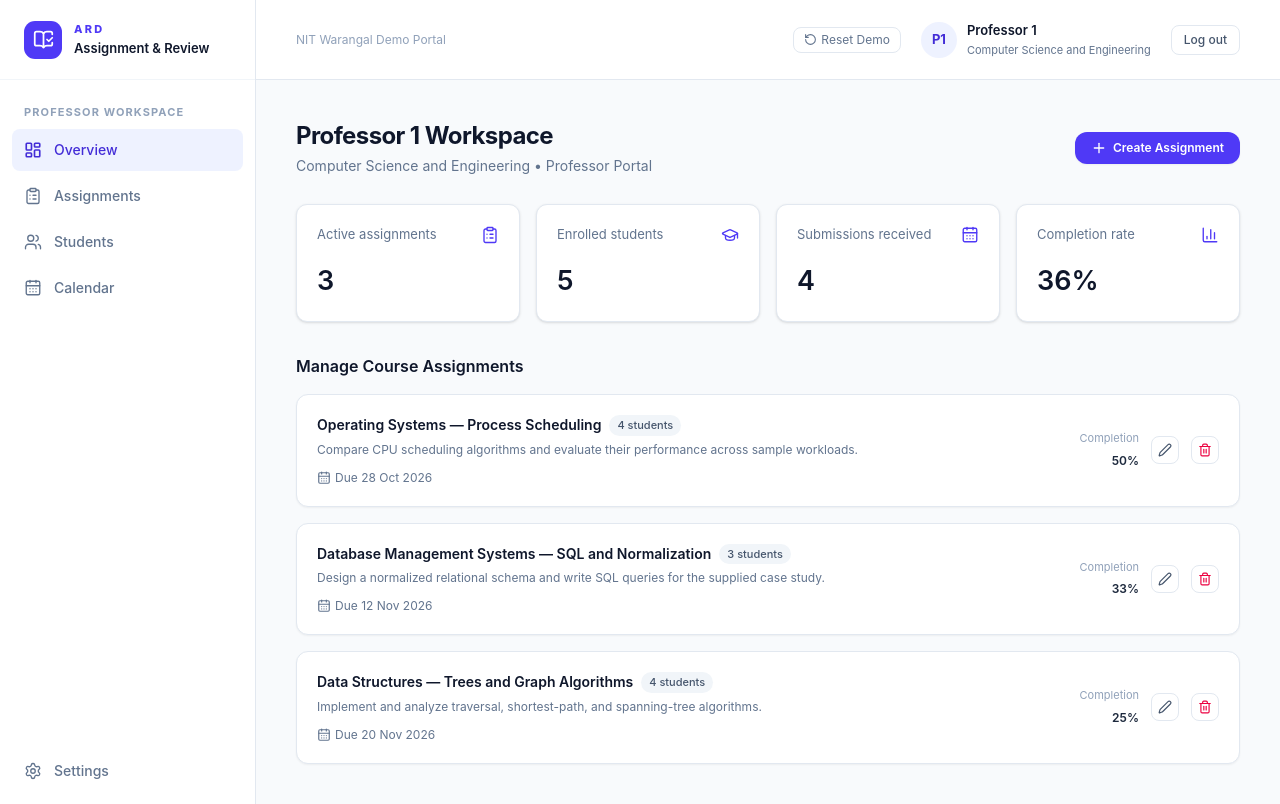
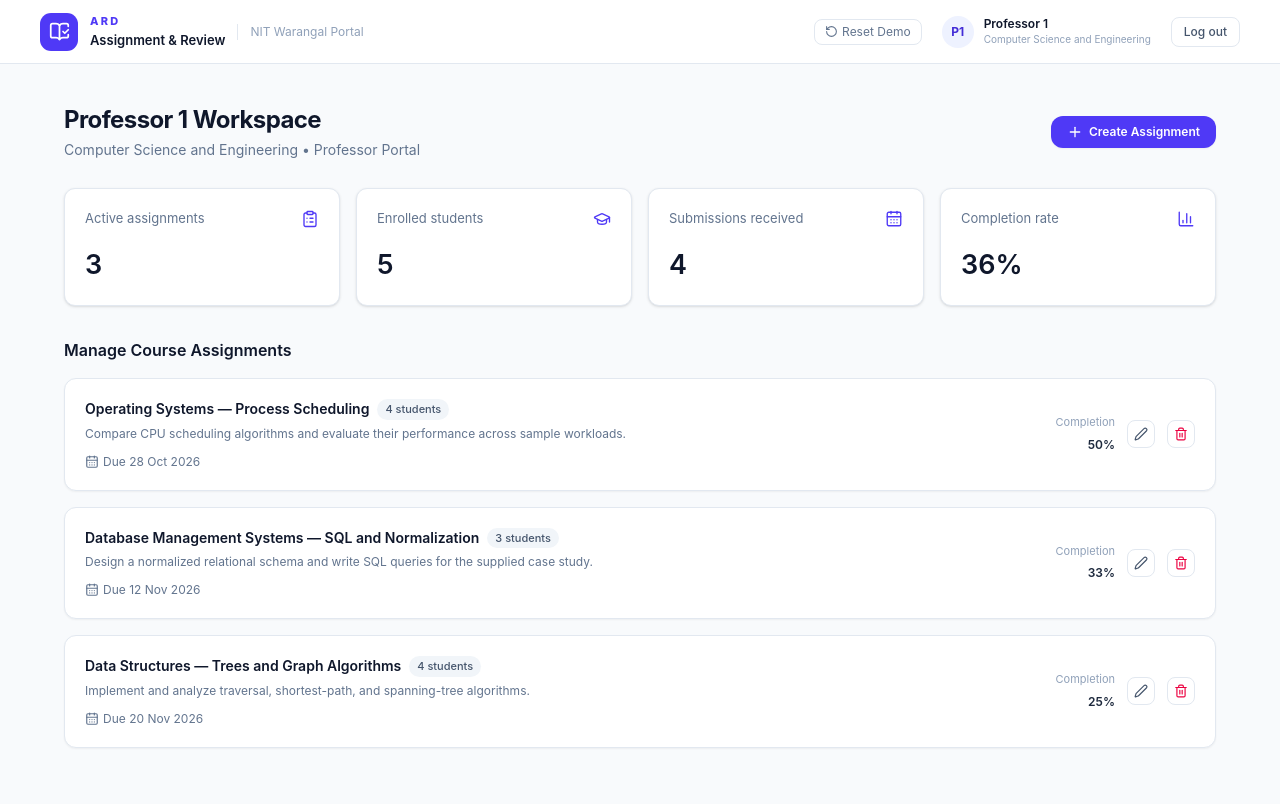
Before and after one commit to Shashank-Thapliyal/Assignment-Review-Dashboard, a React (Vite) app: page /login in a window 1280 px wide. Both pictures are taken after a click on the button "Enter workspace". Built offline with nearby package versions, Linux system fonts and the light colour scheme.

Commit message:
refactor DashboardLayout and Topbar and simplify layout structure

```diff
--- a/src/components/layout/DashboardLayout.jsx
+++ b/src/components/layout/DashboardLayout.jsx
@@ -1,33 +1,15 @@
 import { Outlet, useNavigate } from 'react-router-dom'
-import Sidebar from './Sidebar'
 import Topbar from './Topbar'
 import { useAuth } from '../../hooks/useAuth'
-import { useState } from 'react'
 
 function DashboardLayout() {
   const { user } = useAuth()
   const navigate = useNavigate()
-  const [sidebarOpen, setSidebarOpen] = useState(false)
-
-  function handleLogout() {
-    navigate('/login', { replace: true })
-  }
 
   return (
-    <div className="flex min-h-screen bg-slate-50 text-slate-900">
-      <Sidebar isOpen={sidebarOpen} onClose={() => setSidebarOpen(false)} userRole={user.role} />
-      {sidebarOpen && (
-        <button
-          className="fixed inset-0 z-10 bg-slate-900/35 lg:hidden"
-          type="button"
-          onClick={() => setSidebarOpen(false)}
-          aria-label="Close navigation"
-        />
-      )}
-      <div className="min-w-0 flex-1">
-        <Topbar user={user} onOpenNavigation={() => setSidebarOpen(true)} onLogout={handleLogout} />
-        <Outlet />
-      </div>
+    <div className="min-h-screen bg-slate-50 text-slate-900">
+      <Topbar user={user} onLogout={() => navigate('/login', { replace: true })} />
+      <Outlet />
     </div>
   )
 }
--- a/src/components/layout/Sidebar.jsx
+++ /dev/null
@@ -1,59 +0,0 @@
-import { CalendarDays, ClipboardList, LayoutDashboard, Settings, Users, X } from 'lucide-react'
-import Brand from '../common/Brand'
-
-const navigation = [
-  { label: 'Overview', icon: LayoutDashboard },
-  { label: 'Assignments', icon: ClipboardList },
-  { label: 'Students', icon: Users },
-  { label: 'Calendar', icon: CalendarDays },
-]
-
-function Sidebar({ isOpen, onClose, userRole }) {
-  return (
-    <aside
-      className={`fixed inset-y-0 left-0 z-20 flex w-64 shrink-0 -translate-x-full flex-col border-r border-slate-200 bg-white transition-transform duration-200 lg:static lg:translate-x-0 ${
-        isOpen ? 'translate-x-0' : ''
-      }`}
-    >
-      <div className="flex h-20 items-center border-b border-slate-100 px-6">
-        <Brand />
-        <button
-          className="ml-auto hidden rounded-lg p-2 text-slate-500 hover:bg-slate-50 hover:text-slate-900 max-lg:grid"
-          type="button"
-          onClick={onClose}
-          aria-label="Close navigation"
-        >
-          <X size={20} aria-hidden="true" />
-        </button>
-      </div>
-      <nav className="flex-1 space-y-1 px-3 py-6" aria-label="Primary navigation">
-        <p className="mb-2 px-3 text-[11px] font-bold uppercase tracking-[0.1em] text-slate-400">
-          {userRole === 'admin' ? 'Professor workspace' : 'Student workspace'}
-        </p>
-        {navigation.map(({ label, icon: Icon }, index) => (
-          <button
-            className={`flex w-full items-center gap-3 rounded-lg px-3 py-[11px] text-left text-sm font-medium transition-colors ${
-              index === 0
-                ? 'bg-indigo-50 text-indigo-700'
-                : 'text-slate-500 hover:bg-slate-50 hover:text-slate-900'
-            }`}
-            key={label}
-            type="button"
-          >
-            <Icon size={18} strokeWidth={index === 0 ? 2.2 : 1.8} aria-hidden="true" />
-            {label}
-          </button>
-        ))}
-      </nav>
-      <button
-        className="m-3 flex w-[calc(100%-24px)] items-center gap-3 rounded-lg px-3 py-[11px] text-left text-sm font-medium text-slate-500 hover:bg-slate-50 hover:text-slate-900"
-        type="button"
-      >
-        <Settings size={18} strokeWidth={1.8} aria-hidden="true" />
-        Settings
-      </button>
-    </aside>
-  )
-}
-
-export default Sidebar
--- a/src/components/layout/Topbar.jsx
+++ b/src/components/layout/Topbar.jsx
@@ -1,9 +1,9 @@
-import { Menu, RotateCcw } from 'lucide-react'
+import { RotateCcw } from 'lucide-react'
 import Brand from '../common/Brand'
 import { useAuth } from '../../hooks/useAuth'
 import { useAssignments } from '../../hooks/useAssignments'
 
-function Topbar({ user, onOpenNavigation, onLogout }) {
+function Topbar({ user, onLogout }) {
   const { logout } = useAuth()
   const { resetDemoData } = useAssignments()
 
@@ -15,21 +15,11 @@ function Topbar({ user, onOpenNavigation, onLogout }) {
   }
 
   return (
-    <header className="flex h-20 items-center justify-between border-b border-slate-200 bg-white px-6 sm:px-10 max-lg:h-[68px] max-lg:px-4">
-      <div className="flex items-center gap-2">
-        <button
-          className="grid rounded-lg p-2 text-slate-500 hover:bg-slate-50 hover:text-slate-900 lg:hidden"
-          type="button"
-          onClick={onOpenNavigation}
-          aria-label="Open navigation"
-        >
-          <Menu size={20} aria-hidden="true" />
-        </button>
-        <div className="grid lg:hidden">
-          <Brand />
-        </div>
-        <span className="hidden text-xs text-slate-400 sm:inline-block">
-          NIT Warangal Demo Portal
+    <header className="flex h-16 items-center justify-between border-b border-slate-200 bg-white px-6 sm:px-10">
+      <div className="flex items-center gap-3">
+        <Brand />
+        <span className="hidden text-xs text-slate-400 sm:inline-block border-l border-slate-200 pl-3">
+          NIT Warangal Portal
         </span>
       </div>
 
@@ -45,12 +35,12 @@ function Topbar({ user, onOpenNavigation, onLogout }) {
         </button>
 
         <div className="flex items-center gap-2.5 rounded-lg px-2 py-1.5 text-left text-slate-500">
-          <span className="grid size-9 place-items-center rounded-full bg-indigo-50 text-[13px] font-bold text-indigo-700">
+          <span className="grid size-8 place-items-center rounded-full bg-indigo-50 text-xs font-bold text-indigo-700">
             {user.initials}
           </span>
-          <span className="flex flex-col gap-0.5 max-sm:hidden">
-            <strong className="text-[13px] font-semibold text-slate-900">{user.name}</strong>
-            <small className="text-[11px] text-slate-500">
+          <span className="flex flex-col max-sm:hidden">
+            <strong className="text-xs font-semibold text-slate-900">{user.name}</strong>
+            <small className="text-[10px] text-slate-400">
               {user.rollNumber ? `${user.rollNumber} • ${user.department}` : user.department}
             </small>
           </span>
```
